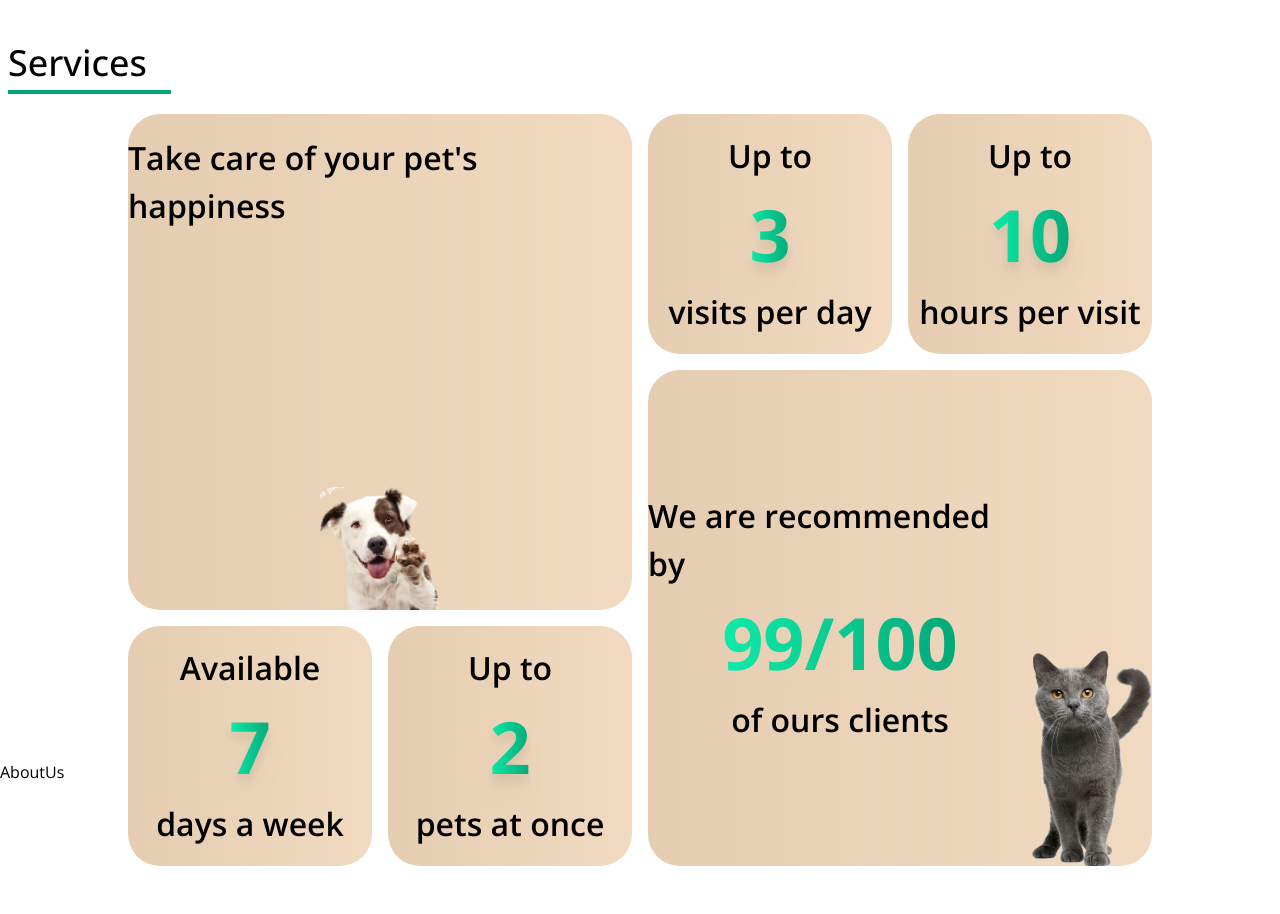
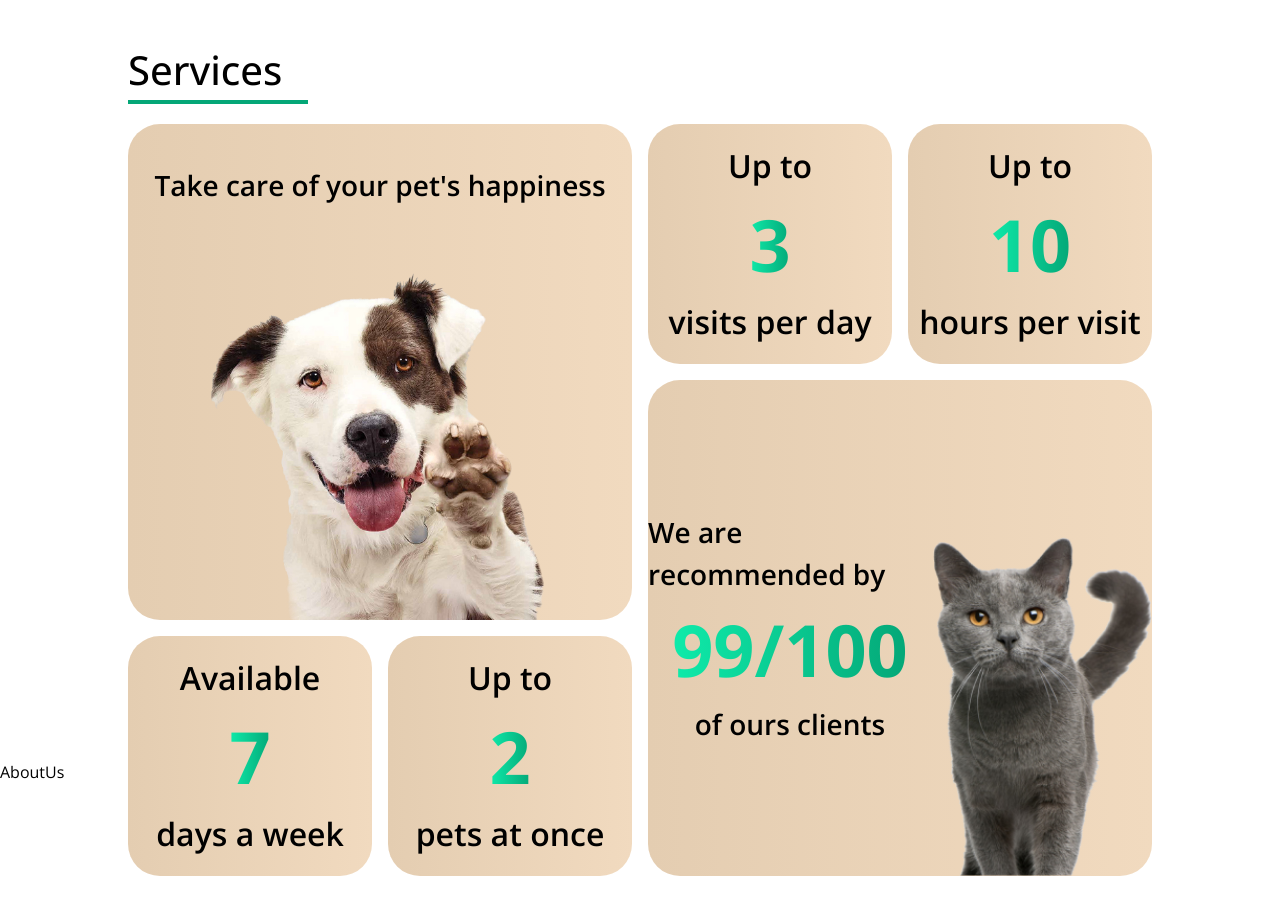
Before and after one commit to ProfessorKT/homepetguardians, a Next.js app: page / in a window 1280 px wide. Shown: the part 840-1754 px from the top of the page. Built offline with nearby package versions, Linux system fonts and the light colour scheme; no server answers.

Commit message:
Services finish

```diff
--- a/app/components/Services.jsx
+++ b/app/components/Services.jsx
@@ -6,23 +6,25 @@ import Image from "next/image";
 const Services = () => {
   return (
     <div name="services" className="w-full h-screen">
-      <h1 className="text-[36px] font-medium border-b-[4px] border-[#04A777] w-[163px] ml-[8px] pt-[76px]">
-        Services
-      </h1>
+      <div className="md:w-[80%] md:mx-auto">
+        <h1 className="text-[40px] font-medium border-b-[4px] border-[#04A777] w-[180px] pt-[72px] md:pt-[80px] ml-[16px] md:ml-[0px]">
+          Services
+        </h1>
+      </div>
       <div className="flex justify-center mt-[20px]">
         <div
           name="bento"
           className="grid md:grid-cols-4 md:grid-rows-3 w-11/12 md:w-4/5 md:h-[752px] gap-x-[8px] gap-y-[8px] md:gap-x-[16px] md:gap-y-[16px]"
         >
           <div className="w-full h-[197px] md:h-full bg-gradient-to-l from-[#F1DABF] to-[#E4CDB1] rounded-[32px] flex flex-col items-center col-span-2 row-span-2">
-            <p className="text-[16px] md:text-[20px] lg:text-[26px] xl:text-[32px] 2xl:text-[32px] font-semibold mt-[20px]">
+            <p className="text-[16px] md:text-[20px] lg:text-[26px] xl:text-[28px] 2xl:text-[30px] font-semibold mt-[20px] md:mt-[40px] lg:mt-[40px] xl:mt-[40px] 2xl:mt-[40px]">
               Take care of your pet's happiness
             </p>
             <div className="flex flex-col items-end mt-auto">
               <Image
                 src={Dog}
                 alt=""
-                className="w-[140px] min-w-[140px] md:w-[100px] md:min-w-[100px] lg:w-[117px] lg:min-w-[117px] xl:w-[120px] xl:min-w-[120px] 2xl:w-[360px] 2xl:min-w-[360px]"
+                className="w-[140px] min-w-[140px] md:w-[240px] md:min-w-[240px] lg:w-[320px] lg:min-w-[320px] xl:w-[340px] xl:min-w-[340px] 2xl:w-[360px] 2xl:min-w-[360px]"
                 priority={true}
               />
             </div>
@@ -31,7 +33,7 @@ const Services = () => {
             <p className="text-[16px] md:text-[20px] lg:text-[26px] xl:text-[32px] 2xl:text-[32px] font-semibold">
               Up to
             </p>
-            <p className="text-[56px] md:text-[60px] lg:text-[68px] xl:text-[72px] 2xl:text-[94px] font-bold text-transparent bg-clip-text bg-gradient-to-l from-[#04A777] to-[#0FEBAA] drop-shadow-xl">
+            <p className="text-[56px] md:text-[60px] lg:text-[68px] xl:text-[72px] 2xl:text-[94px] font-bold text-transparent bg-clip-text bg-gradient-to-l from-[#04A777] to-[#0FEBAA]">
               3
             </p>
             <p className="text-[16px] md:text-[20px] lg:text-[26px] xl:text-[32px] 2xl:text-[32px] font-semibold">
@@ -42,7 +44,7 @@ const Services = () => {
             <p className="text-[16px] md:text-[20px] lg:text-[26px] xl:text-[32px] 2xl:text-[32px] font-semibold">
               Up to
             </p>
-            <p className="text-[56px] md:text-[60px] lg:text-[68px] xl:text-[72px] 2xl:text-[94px] font-bold text-transparent bg-clip-text bg-gradient-to-l from-[#04A777] to-[#0FEBAA] drop-shadow-xl">
+            <p className="text-[56px] md:text-[60px] lg:text-[68px] xl:text-[72px] 2xl:text-[94px] font-bold text-transparent bg-clip-text bg-gradient-to-l from-[#04A777] to-[#0FEBAA]">
               10
             </p>
             <p className="text-[16px] md:text-[20px] lg:text-[26px] xl:text-[32px] 2xl:text-[32px] font-semibold">
@@ -51,13 +53,13 @@ const Services = () => {
           </div>
           <div className="w-full h-[197px] md:h-full bg-gradient-to-l from-[#F1DABF] to-[#E4CDB1] rounded-[32px] flex flex-row items-center justify-evenly col-span-2 row-span-2">
             <div className="flex flex-col items-center justify-center">
-              <p className="text-[16px] md:text-[16px] lg:text-[23px] xl:text-[32px] 2xl:text-[32px] font-semibold">
+              <p className="text-[16px] md:text-[16px] lg:text-[23px] xl:text-[28px] 2xl:text-[26px] font-semibold">
                 We are recommended by
               </p>
-              <p className="text-[56px] md:text-[60px] lg:text-[68px] xl:text-[72px] 2xl:text-[94px] font-bold text-transparent bg-clip-text bg-gradient-to-l from-[#04A777] to-[#0FEBAA]">
+              <p className="text-[56px] md:text-[60px] lg:text-[68px] xl:text-[72px] 2xl:text-[90px] font-bold text-transparent bg-clip-text bg-gradient-to-l from-[#04A777] to-[#0FEBAA]">
                 99/100
               </p>
-              <p className="text-[16px] md:text-[16px] lg:text-[23px] xl:text-[32px] 2xl:text-[32px] font-semibold">
+              <p className="text-[16px] md:text-[16px] lg:text-[23px] xl:text-[28px] 2xl:text-[26px] font-semibold">
                 of ours clients
               </p>
             </div>
@@ -65,7 +67,7 @@ const Services = () => {
               <Image
                 src={Cat}
                 alt=""
-                className="w-[100px] min-w-[100px] md:w-[100px] md:min-w-[100px] lg:w-[117px] lg:min-w-[117px] xl:w-[120px] xl:min-w-[120px] 2xl:w-[240px] 2xl:min-w-[240px]"
+                className="w-[100px] min-w-[100px] md:w-[120px] md:min-w-[120px] lg:w-[170px] lg:min-w-[170px] xl:w-[220px] xl:min-w-[220px] 2xl:w-[270px] 2xl:min-w-[270px]"
                 priority={true}
               />
             </div>
@@ -74,7 +76,7 @@ const Services = () => {
             <p className="text-[16px] md:text-[20px] lg:text-[26px] xl:text-[32px] 2xl:text-[32px] font-semibold">
               Available
             </p>
-            <p className="text-[56px] md:text-[60px] lg:text-[68px] xl:text-[72px] 2xl:text-[94px] font-bold text-transparent bg-clip-text bg-gradient-to-l from-[#04A777] to-[#0FEBAA] drop-shadow-xl">
+            <p className="text-[56px] md:text-[60px] lg:text-[68px] xl:text-[72px] 2xl:text-[94px] font-bold text-transparent bg-clip-text bg-gradient-to-l from-[#04A777] to-[#0FEBAA]">
               7
             </p>
             <p className="text-[16px] md:text-[20px] lg:text-[26px] xl:text-[32px] 2xl:text-[32px] font-semibold">
@@ -85,7 +87,7 @@ const Services = () => {
             <p className="text-[16px] md:text-[20px] lg:text-[26px] xl:text-[32px] 2xl:text-[32px] font-semibold">
               Up to
             </p>
-            <p className="text-[56px] md:text-[60px] lg:text-[68px] xl:text-[72px] 2xl:text-[94px] font-bold text-transparent bg-clip-text bg-gradient-to-l from-[#04A777] to-[#0FEBAA] drop-shadow-xl">
+            <p className="text-[56px] md:text-[60px] lg:text-[68px] xl:text-[72px] 2xl:text-[94px] font-bold text-transparent bg-clip-text bg-gradient-to-l from-[#04A777] to-[#0FEBAA]">
               2
             </p>
             <p className="text-[16px] md:text-[20px] lg:text-[26px] xl:text-[32px] 2xl:text-[32px] font-semibold">
```
Also changed, not shown: app/assets/bentoCat.png, app/assets/bentoDog.png.
